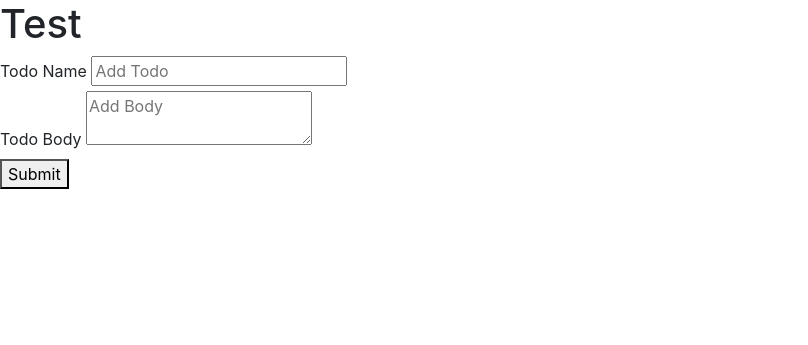
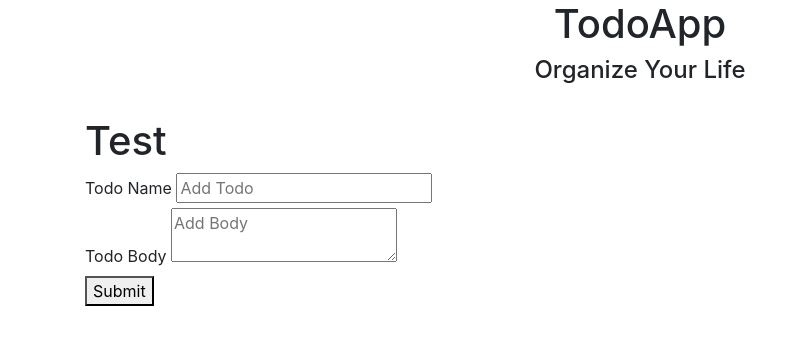
Before and after one commit to vbeakovic/todoapp, a Node server app: page / in a window 1280 px wide. Shown: the top 345 px of the page, without its empty margins (0-808 px from the left). Run offline with Node 20, Linux system fonts and the light colour scheme; data that the repository does not hold is empty; some libraries are stand-ins or nearby versions.

Commit message:
css and js paths correted

```diff
--- a/views/partials/footer.ejs
+++ b/views/partials/footer.ejs
@@ -1,3 +1,4 @@
+  </div>
   <script type="text/javascript" src="/js/jquery.min.js"></script>
   <script type="text/javascript" src="/js/popper.min.js"></script>
   <script type="text/javascript" src="/js/bootstrap.min.js"></script>
--- a/views/partials/header.ejs
+++ b/views/partials/header.ejs
@@ -1,8 +1,14 @@
 <!DOCTYPE html>
 <html>
   <head>
-    <link rel="stylesheet" href="css/bootstrap.min.css">
+    <link rel="stylesheet" href="/css/bootstrap.min.css">
     <meta charset="utf-8">
     <title>TodoApp</title>
   </head>
   <body>
+    <div class="container">
+      <header class="text-center">
+        <h1>TodoApp</h1>
+        <h4>Organize Your Life</h4>
+        <br>
+      </header>
```
